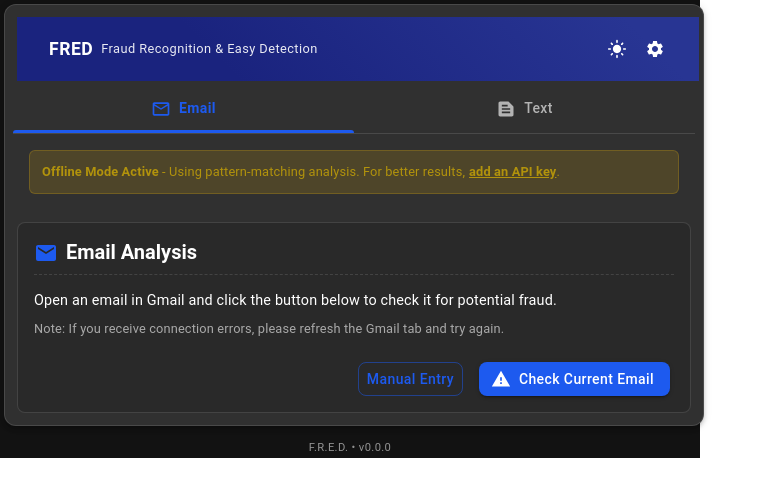
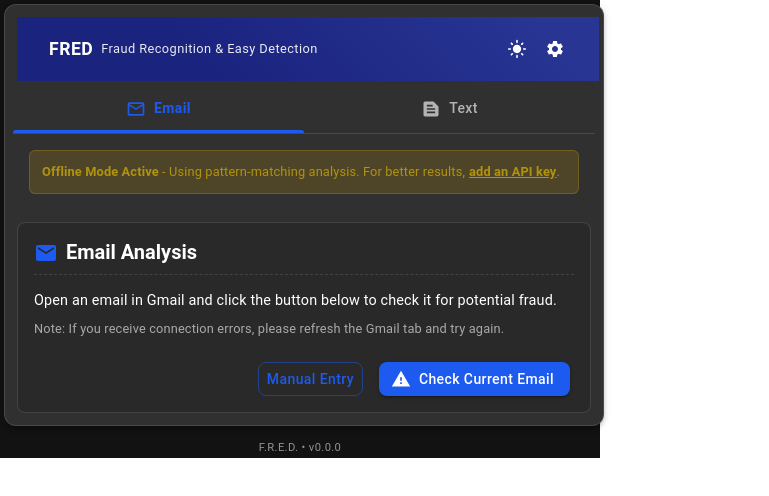
Before and after one commit to shadoath/fred-fraud-recognition-and-easy-detection, a React (Vite) app: page / in a window 1280 px wide. Shown: the top 496 px of the page, without its empty margins (0-769 px from the left). Built offline with nearby package versions, Linux system fonts and the light colour scheme.

Commit message:
reduce space wrap

```diff
--- a/src/App.css
+++ b/src/App.css
@@ -1,6 +1,6 @@
 body {
-  width: 700px;
-  max-width: 700px;
+  width: 600px;
+  max-width: 600px;
   height: auto;
   max-height: 550px;
   font-family: Arial, sans-serif;
@@ -8,7 +8,7 @@
   align-items: flex-start;
 }
 #root {
-  width: 100%;
+  /* width: 100%; */
   /* margin-top: 6px; */
 }
 
--- a/src/main.tsx
+++ b/src/main.tsx
@@ -3,7 +3,7 @@
 import ReactDOM from "react-dom/client"
 import App from "./App"
 
-ReactDOM.createRoot(document.getElementById("root")!).render(
+ReactDOM.createRoot(document.getElementById("root") as HTMLElement).render(
   <React.StrictMode>
     <App />
   </React.StrictMode>
```
